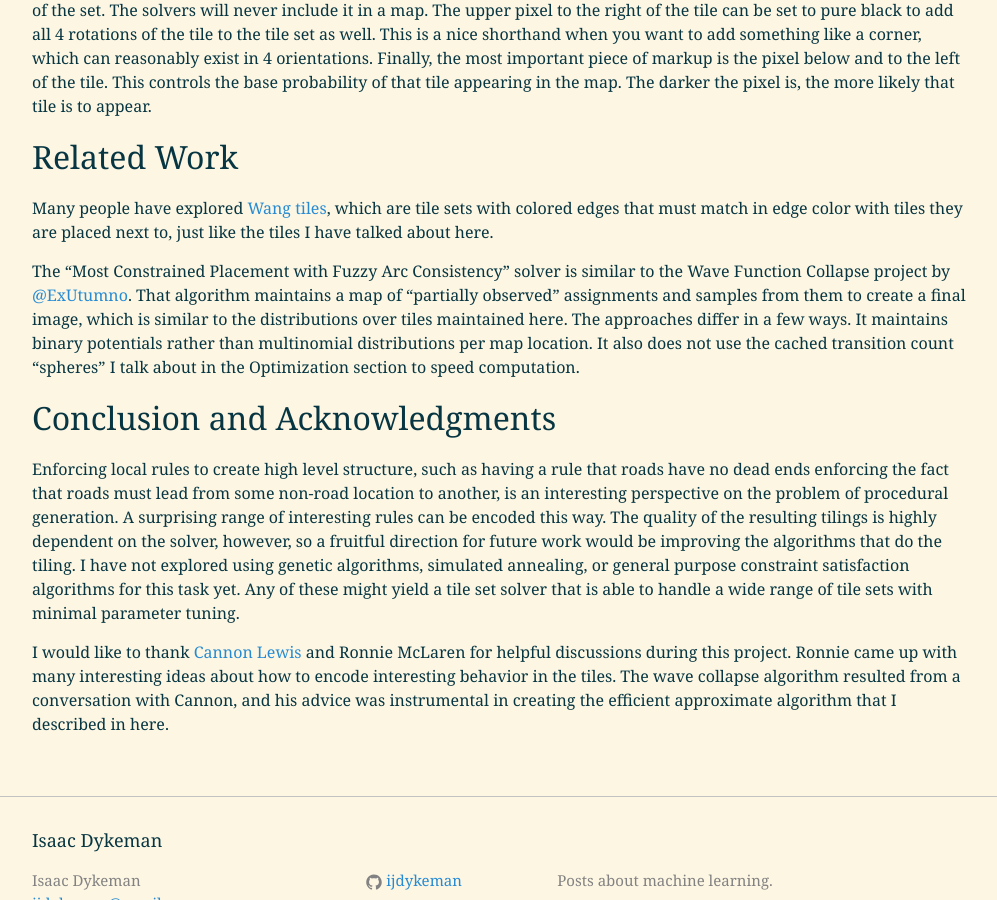
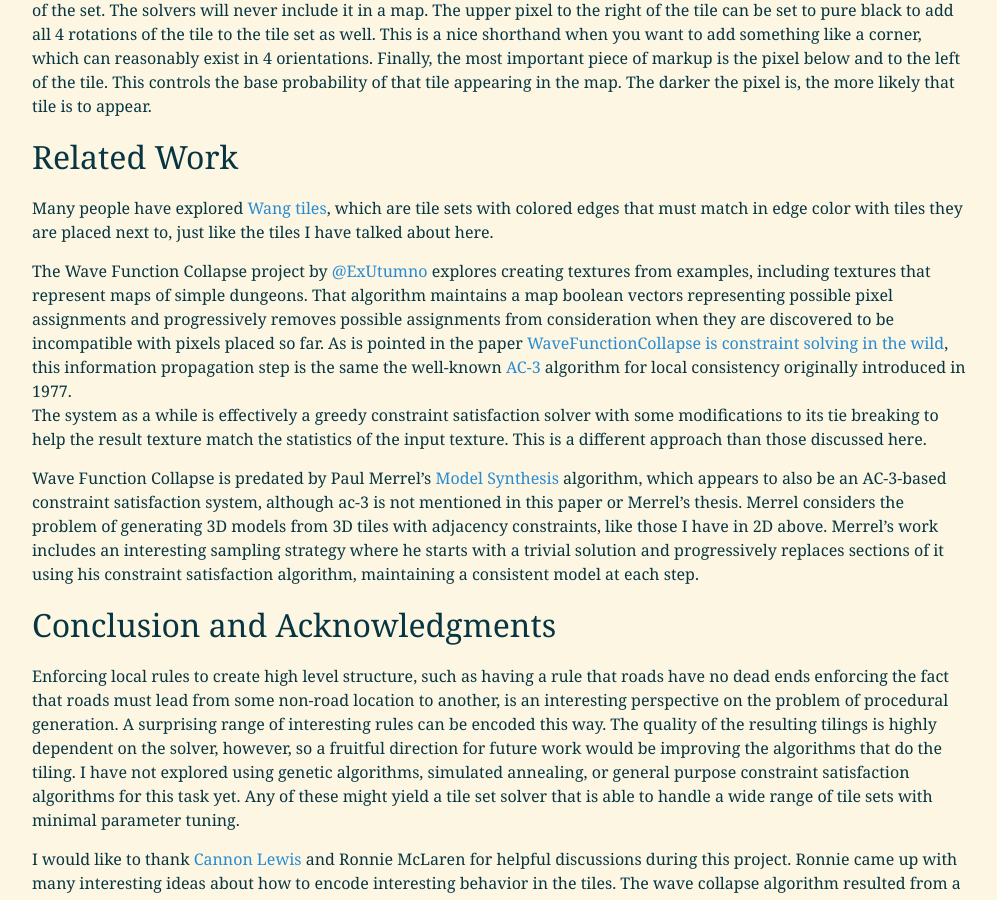
Before and after one commit to IJDykeman/ijdykeman.github.io, a Jekyll site: the page built from _posts/2017-10-16-wang-tile-procedural-generation.markdown, in a window 1280 px wide and 900 px high, scrolled down 11609 px. Shown: the whole window, without its empty margins (138-1135 px from the left). Built offline with Jekyll 4.4.1, drawn with Linux system fonts in a browser that asks for light colours.

Commit message:
more detail in related work

```diff
--- a/_posts/2017-10-16-wang-tile-procedural-generation.markdown
+++ b/_posts/2017-10-16-wang-tile-procedural-generation.markdown
@@ -163,11 +163,15 @@ Using the code (You can modify it, but do so at your own risk; I wrote most of i
 
 The tiles are laid out on a grid of 4x4 cells.  Each cell contains a colored tile in the upper left 3x3 region, and the remaining 7 pixel contain metadata about the tile.  The pixel below the center of the tile can be set to pure red to comment that tile out of the set.  The solvers will never include it in a map.  The upper pixel to the right of the tile can be set to pure black to add all 4 rotations of the tile to the tile set as well.  This is a nice shorthand when you want to add something like a corner, which can reasonably exist in 4 orientations.  Finally, the most important piece of markup is the pixel below and to the left of the tile.  This controls the base probability of that tile appearing in the map.  The darker the pixel is, the more likely that tile is to appear.
 
+
 ## Related Work
 
 Many people have explored [Wang tiles](https://en.wikipedia.org/wiki/Wang_tile), which are tile sets with colored edges that must match in edge color with tiles they are placed next to, just like the tiles I have talked about here.
 
-The "Most Constrained Placement with Fuzzy Arc Consistency" solver is similar to the Wave Function Collapse project by [@ExUtumno](https://twitter.com/ExUtumno).  That algorithm maintains a map of "partially observed" assignments and samples from them to create a final image, which is similar to the distributions over tiles maintained here.  The approaches differ in a few ways.  It maintains binary potentials rather than multinomial distributions per map location.  It also does not use the cached transition count "spheres" I talk about in the Optimization section to speed computation.
+The Wave Function Collapse project by [@ExUtumno](https://twitter.com/ExUtumno) explores creating textures from examples, including textures that represent maps of simple dungeons.  That algorithm maintains a map boolean vectors representing  possible pixel assignments and progressively removes possible assignments from consideration when they are discovered to be incompatible with pixels placed so far.  As is pointed in the paper [WaveFunctionCollapse is constraint solving in the wild](https://dl.acm.org/citation.cfm?id=3102071.3110566), this information propagation step is the same the well-known [AC-3](https://en.wikipedia.org/wiki/AC-3_algorithm) algorithm for local consistency originally introduced in 1977.
+The system as a while is effectively a greedy constraint satisfaction solver with some modifications to its tie breaking to help the result texture match the statistics of the input texture.  This is a different approach than those discussed here.
+
+Wave Function Collapse is predated by Paul Merrel's [Model Synthesis](http://graphics.stanford.edu/~pmerrell/model_synthesis.pdf) algorithm, which appears to also be an AC-3-based constraint satisfaction system, although ac-3 is not mentioned in this paper or Merrel's thesis.  Merrel considers the problem of generating 3D models from 3D tiles with adjacency constraints, like those I have in 2D above.   Merrel's work includes an interesting sampling strategy where he starts with a trivial solution and progressively replaces sections of it using his constraint satisfaction algorithm, maintaining a consistent model at each step.
 
 
 
```
